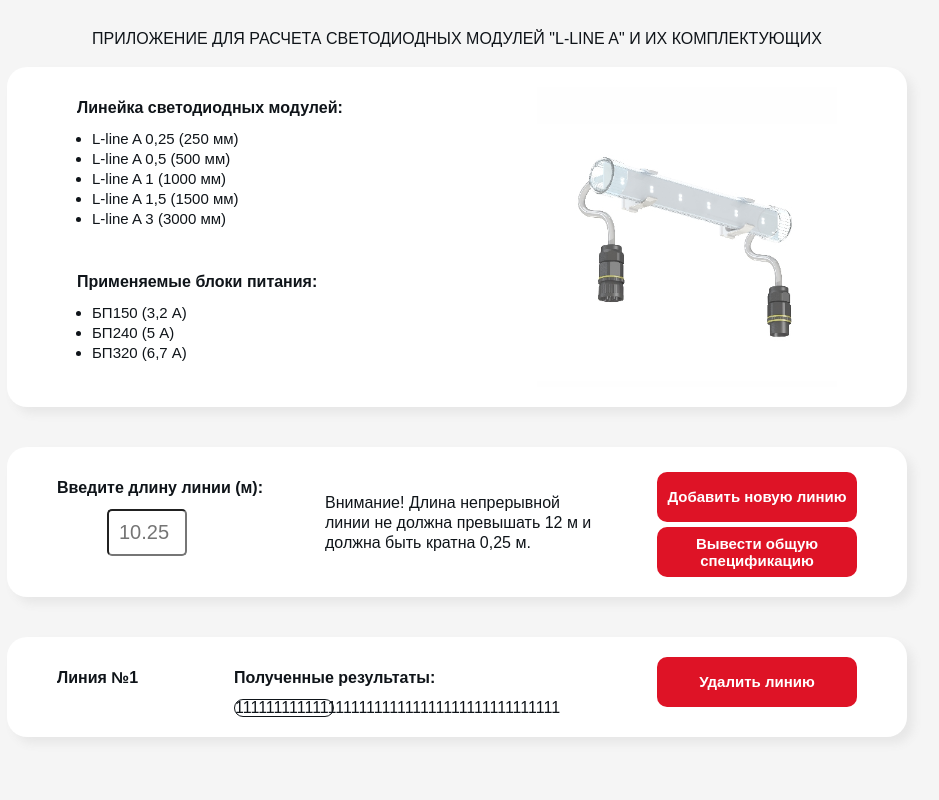
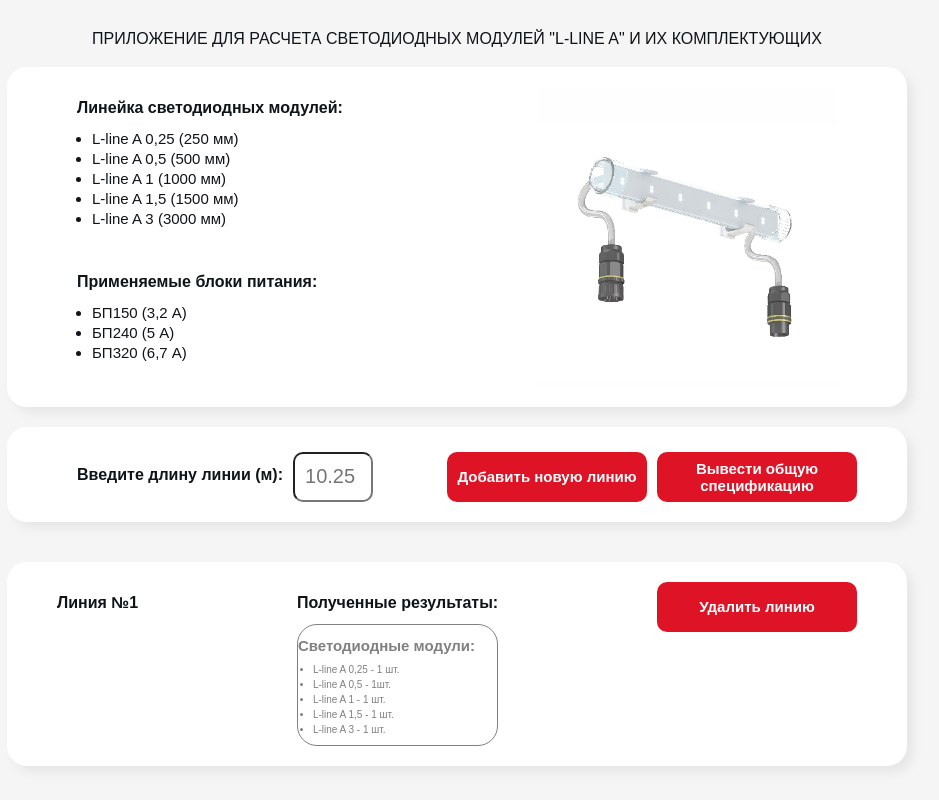
Before and after one commit to Sukre22/ledelline, a React app: page / in a window 1280 px wide. Shown: the whole page, without its empty margins (183-1122 px from the left). Built offline with nearby package versions, Linux system fonts and the light colour scheme.

Commit message:
edited section 2

```diff
--- a/src/components/app-header/app-header.css
+++ b/src/components/app-header/app-header.css
@@ -2,6 +2,7 @@
     max-width: 900px;
     width: 100%;
     margin: 20px auto;
+    margin-bottom: 0px;
 }
 
 .header-name {
--- a/src/components/line-add/line-add.css
+++ b/src/components/line-add/line-add.css
@@ -11,37 +11,49 @@
 
 .input-container_get {
     padding: 20px;
-    padding-left: 50px;
+    padding-left: 20px;
+    display: flex;
 
 }
 
 .input-container_get-h2 {
+    margin-top: 20px;
     font-size: 16px;
+    margin-left: 50px;
 }
 
 .input-container_description {
     font-size: 16px;
-    max-width: 30%;
+    max-width: 27%;
     line-height: 20px;
     padding: 20px;
     padding-top: 30px;
     padding-bottom: 0px;
+    padding-left: 50px;
+    display: none;
 }
 
 .input-container_get-area {
     box-sizing: border-box;
     padding: 10px;
-    border-radius: 5px;
+    border-radius: 10px;
     font-size: 20px;
-    margin-left: 50px;
+    margin-left: 10px;
+    margin-top: 5px;
     width: 80px;
+    height: 50px;
 }
 
 .input-container_buttons {
     display: flex;
-    flex-direction: column;
+    flex-direction: inline;
     padding: 20px;
     padding-right: 50px;
+
+}
+
+.input-container_buttons-first {
+    margin-right: 10px;
 }
 
 button {
@@ -63,3 +75,7 @@ button {
 button:hover {
     background-color: black;
 }
+
+p {
+    color: grey;
+}
--- a/src/components/line-add/line-add.js
+++ b/src/components/line-add/line-add.js
@@ -4,15 +4,16 @@ import './line-add.css';
 const LineAdd = () => {
     return (
      <div className={'input-container'}>
+      <div className={'input-container_description'}>
+            <p> Внимание! Длина непрерывной линии не должна превышать 12 м и должна быть кратна 0,25 м.</p>
+        </div>
             <div className={'input-container_get'}>
                 <h2 className={'input-container_get-h2'}>Введите длину линии (м):</h2>
                 <input className={'input-container_get-area'} type="text" placeholder='10.25'/>
             </div>
-        <div className={'input-container_description'}>
-            <p> Внимание! Длина непрерывной линии не должна превышать 12 м и должна быть кратна 0,25 м.</p>
-        </div>
+
             <div className={'input-container_buttons'}>
-                <button>Добавить новую линию</button>
+                <button className={'input-container_buttons-first'}>Добавить новую линию</button>
                 <button>Вывести общую спецификацию</button>
             </div>
      </div>
--- a/src/components/line-list-item/line-list-item.css
+++ b/src/components/line-list-item/line-list-item.css
@@ -8,6 +8,8 @@
     display: flex;
     justify-content: space-between;
 }
+
+
 
 .line-list-item_container-description {
     font-size: 16px;
@@ -22,12 +24,22 @@
 
 .line-list-item_container-wrap-results {
     padding: 20px;
+
+}
+
+.line-list-item_container-wrap-results-wrapper-h2 {
+    font-size: 15px;
+}
+
+.line-list-item_container-wrap-results-wrapper-modules {
+    font-size: 10px;
 }
 
 .line-list-item_container-wrap-results-wrapper {
     border-radius: 20px;
     border: solid 1px;
-    max-width: 30%;
+    color: grey;
+
 
 }
 
--- a/src/components/line-list-item/line-list-item.js
+++ b/src/components/line-list-item/line-list-item.js
@@ -10,7 +10,14 @@ const LineListItem = () => {
                  <div className={'line-list-item_container-wrap-results'}>
                         <h2 className={'line-list-item_container-wrap-results-head'}>Полученные результаты:</h2>
                         <div className={'line-list-item_container-wrap-results-wrapper'}>
-                              111111111111111111111111111111111111111111
+                            <h2 className={'line-list-item_container-wrap-results-wrapper-h2'}>Светодиодные модули:</h2>
+                        <ul className={'line-list-item_container-wrap-results-wrapper-modules'}>
+                            <li>L-line A 0,25 - 1 шт.</li>
+                            <li>L-line A 0,5 - 1шт.</li>
+                            <li>L-line A 1 - 1 шт.</li>
+                            <li>L-line A 1,5 - 1 шт.</li>
+                            <li>L-line A 3 - 1 шт.</li>
+                        </ul>
                         </div>
                  </div>
 
```
